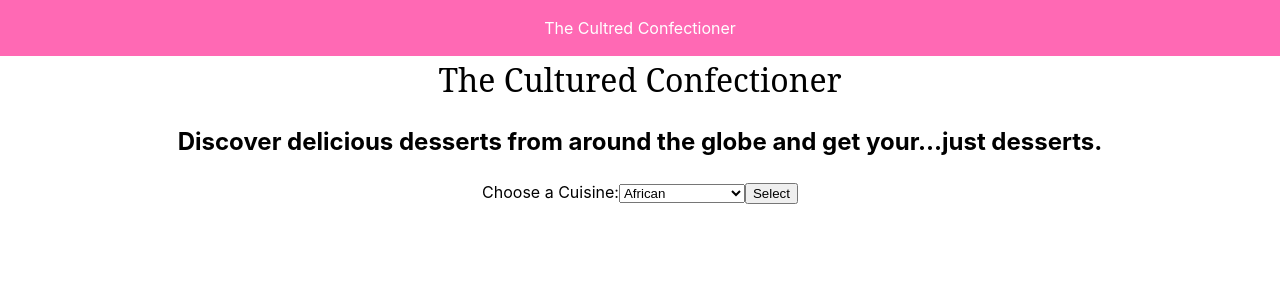
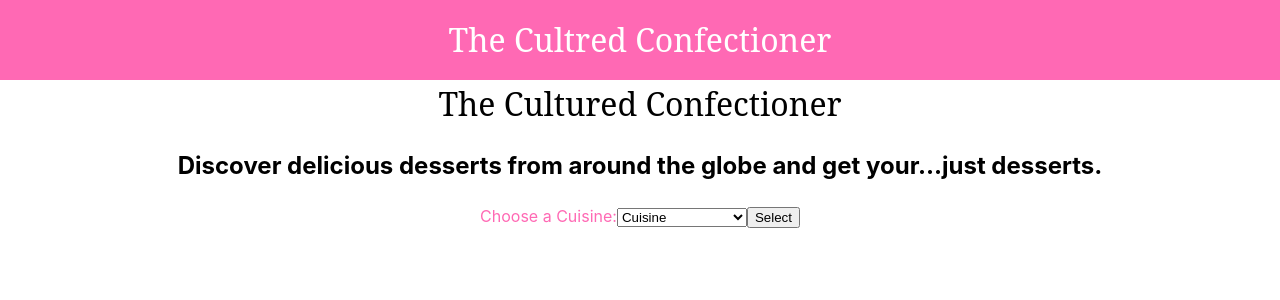
Before and after one commit to Lindsayellis22/dessert-ap, a React (Create React App) app: page / in a window 1280 px wide. Shown: the top 300 px of the page. Built offline with nearby package versions, Linux system fonts and the light colour scheme.

Commit message:
fix dropdown bug

```diff
--- a/src/App.js
+++ b/src/App.js
@@ -1,4 +1,4 @@
-import { Route, Routes } from 'react-router';
+import { Route, Routes, Link } from 'react-router-dom';
 import './App.css';
 import Home from './components/Home';
 import RecipePage from './components/RecipePage';
@@ -6,7 +6,11 @@ import RecipePage from './components/RecipePage';
 function App() {
   return (
     <div className="App">
-      <header>The Cultred Confectioner</header>
+      <header>
+        <h1>
+          <Link to='/'>The Cultred Confectioner</Link>
+        </h1>
+      </header>
         <Routes>
           <Route path='/' element={<Home />} />
           <Route path='recipes/:id' element={<RecipePage />} />
--- a/src/components/CuisineForm.js
+++ b/src/components/CuisineForm.js
@@ -1,6 +1,7 @@
 import React from 'react';
+import './cuisineform.css';
 
-const CUISINE_ARRAY = ['African', 'American', 'British', 'Cajun', 'Caribbean', 'Chinese', 'EasternEuropean', 'European', 'French', 'German', 'Greek', 'Indian', 'Irish'];
+const CUISINE_ARRAY = ['African', 'American', 'British', 'Cajun', 'Eastern European', 'European', 'French', 'German', 'Indian', 'Irish', 'Italian', 'Mediterranean', 'Mexican', 'Southern', 'Spanish'];
 
 
 function CuisineForm(props) {
@@ -8,6 +9,9 @@ function CuisineForm(props) {
       <form onSubmit={props.handleSubmit} className="form-horizontal">
         <label>Choose a Cuisine:
           <select value={props.cuisine} onChange={props.handleChange}>
+            <option value='default' disabled hidden>
+              Cuisine
+            </option>
             {CUISINE_ARRAY.map((cuisine) => {
               return (
                 <option value={cuisine} key={cuisine}>{cuisine}</option>
--- a/src/components/CuisineResults.js
+++ b/src/components/CuisineResults.js
@@ -1,9 +1,11 @@
 import React from 'react';
-import { useState } from 'react';
 import { Link } from "react-router-dom";
 
 function CuisineResults(props) {
   if (props.loading) {return <h1>Loading...</h1>};
+  if (props.desserts.length === 0) {
+    return (<h1>Sorry, no results found.</h1>)
+  }
 
   return (
     <section className="container">
--- a/src/components/Home.js
+++ b/src/components/Home.js
@@ -4,8 +4,9 @@ import CuisineForm from './CuisineForm';
 
 function Home(props) {
     const [desserts, setDesserts] = useState([]);
-    const [cuisine, setCuisine] = useState('');
+    const [cuisine, setCuisine] = useState('default');
     const [loading, setLoading] = useState(false);
+    const [searched, setSearched] = useState(false);
 
   function getDessertCuisine() {
     const url = `https://api.spoonacular.com/recipes/complexSearch?apiKey=${process.env.REACT_APP_DESSERT_API_KEY}&type=dessert&cuisine=${cuisine}`;
@@ -13,9 +14,9 @@ function Home(props) {
     fetch(url)
         .then((res) => res.json())
         .then((res) => {
-        setDesserts(res.results);
-        setLoading(false);
-        console.log(res);
+            setDesserts(res.results);
+            setLoading(false);
+            setSearched(true);
       }).catch((err) => console.error(`Oops, something went wrong: ${err}`));
   }
 
@@ -37,7 +38,7 @@ function Home(props) {
                 handleSubmit={handleSubmit}
                 cuisine={cuisine}
             />
-            <CuisineResults loading={loading} desserts={desserts} />
+            {searched ? <CuisineResults loading={loading} desserts={desserts} /> : null}
         </div>
     );
 }
--- /dev/null
+++ b/src/components/cuisineform.css
@@ -0,0 +1,3 @@
+.form-horizontal {
+    color: hotpink;
+}
--- a/src/index.css
+++ b/src/index.css
@@ -26,16 +26,19 @@ h1 {
   font-family: 'Noto Serif', Georgia, serif;
   font-weight: 300;
   margin: 0;
+  text-decoration: none;
 }
 
 header {
   background-color: hotpink;
   color: white;
   padding: 1rem;
+  text-decoration: none;
 }
 
 header a {
   color: white;
+  text-decoration: none;
 }
 
 .container {
```
